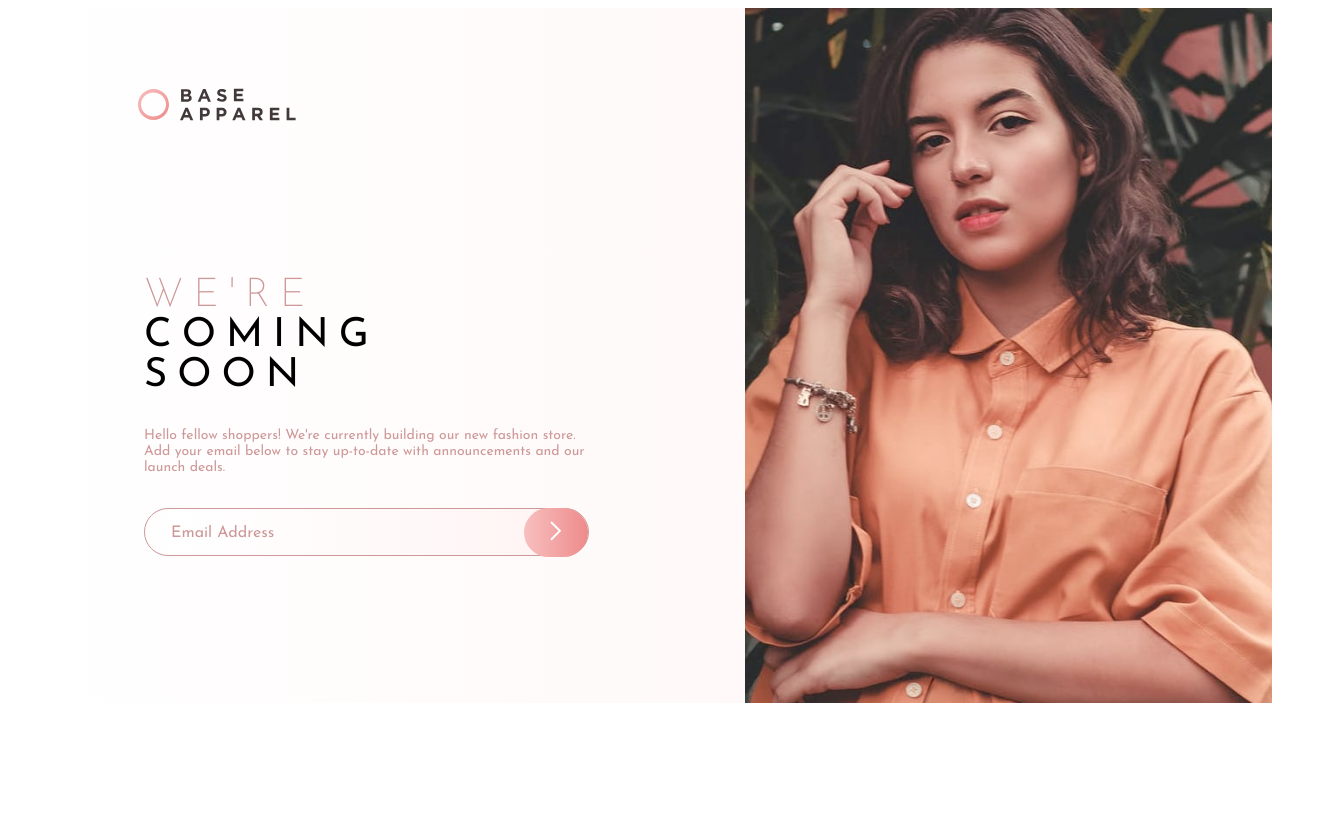
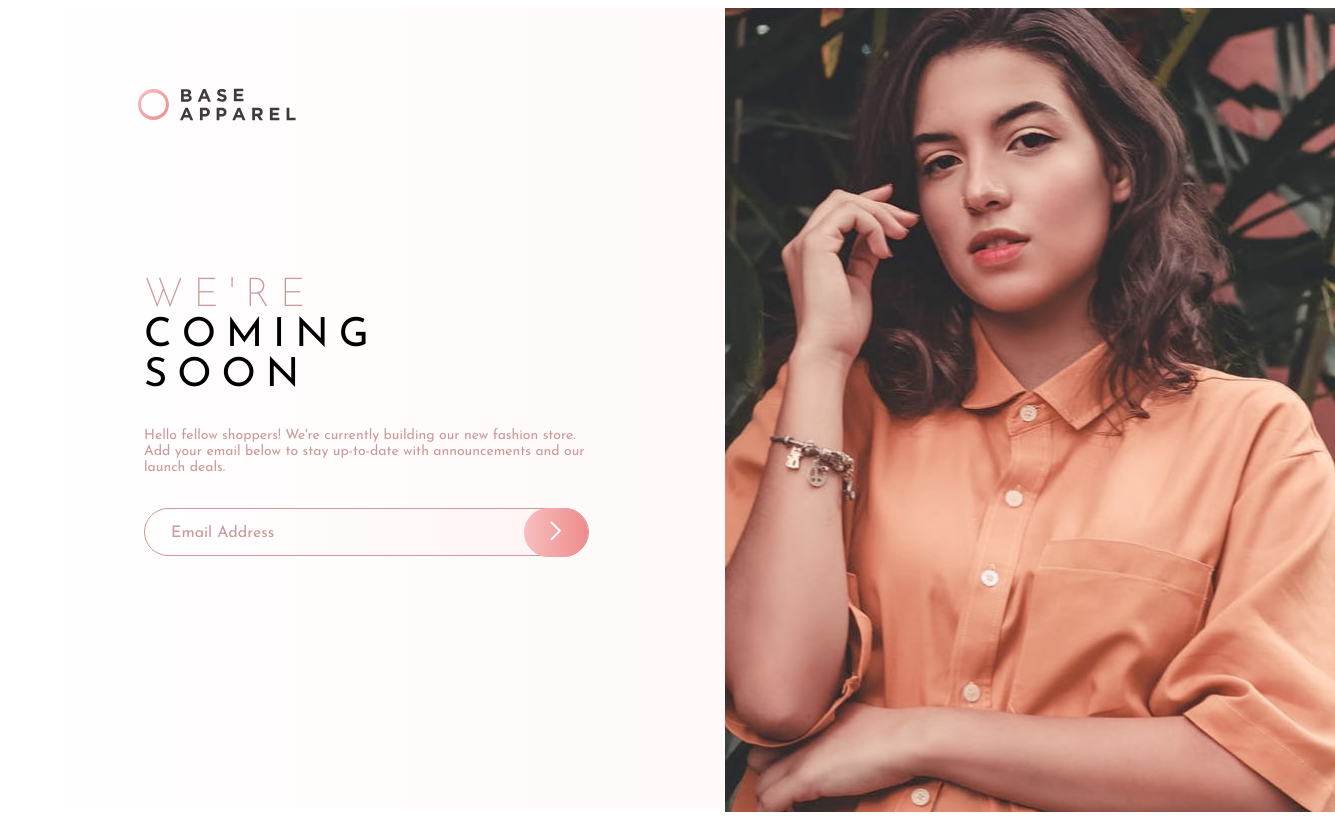
Before and after one commit to natasharamburrun/base-apparel-coming-soon-master-2, a React (Vite) app: page / in a window 1280 px wide. Shown: the whole page, 1335 px wide, since content can reach past the window. Built offline with nearby package versions, Linux system fonts and the light colour scheme.

Commit message:
fixed image issue on the desktop page

```diff
--- a/src/styles/app.scss
+++ b/src/styles/app.scss
@@ -156,7 +156,6 @@ button {
   .coming-soon {
     display: grid;
     grid-template-columns: 2fr 2fr;
-    gap: 20px;
     max-width: 1440px;
     max-height: 800px;
   }
@@ -195,8 +194,8 @@ button {
   }
 
   .hero-images {
-    // max-width: 610px;
-    // max-height: 800px;
+    min-width: 610px;
+    min-height: 800px;
   }
 
   .hero-button {
```
